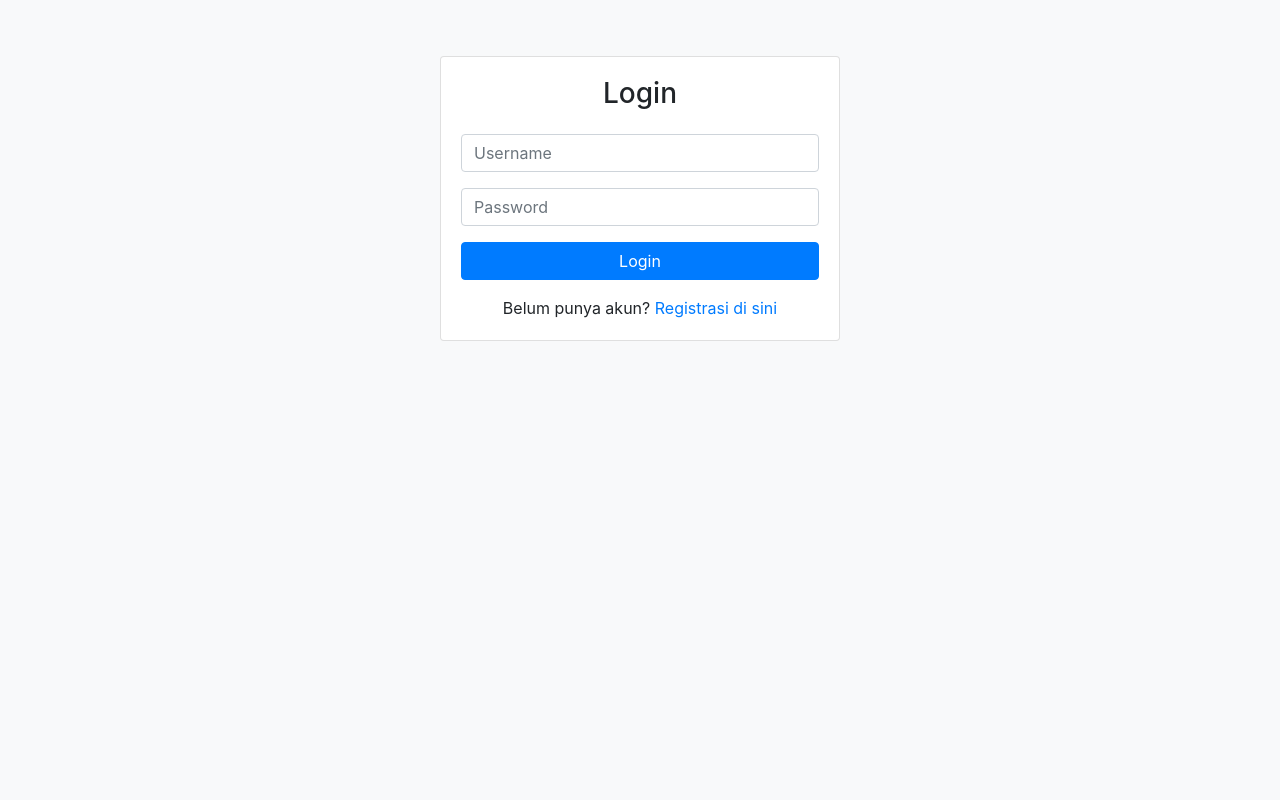
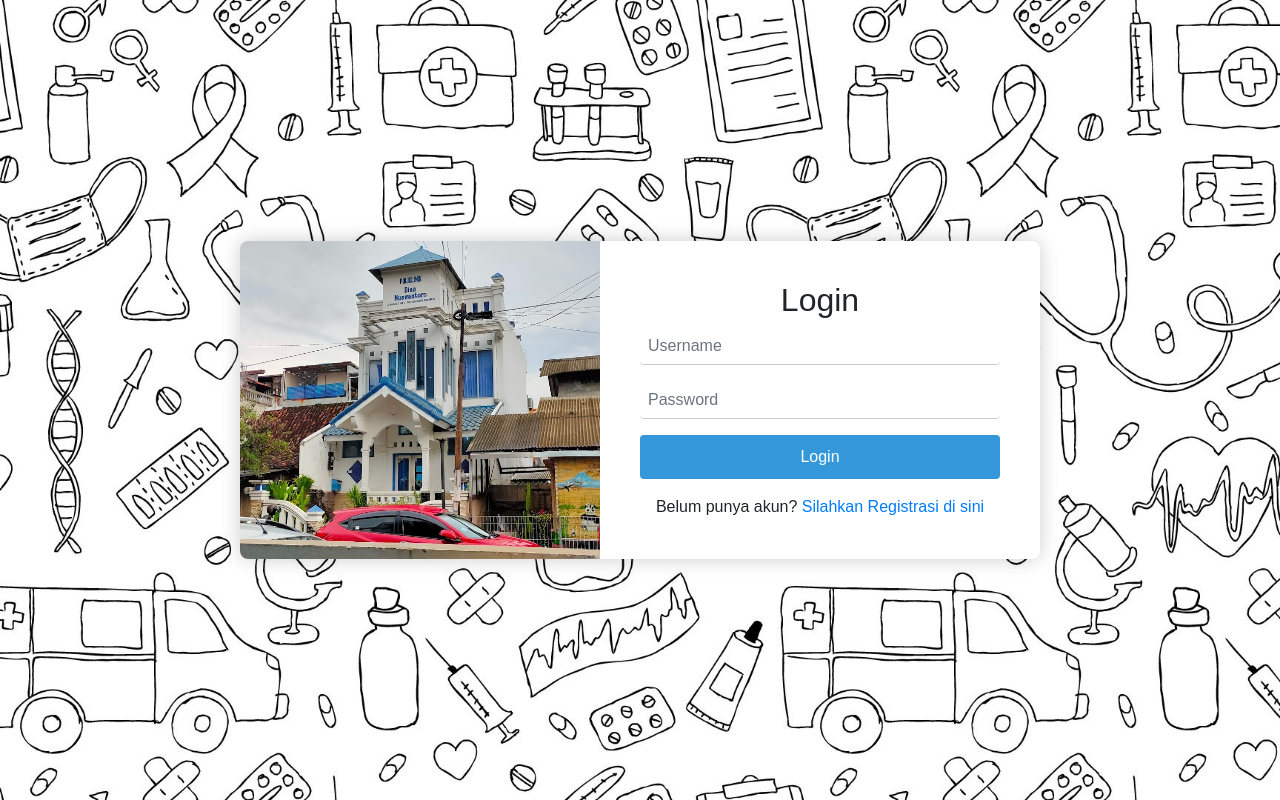
Before and after one commit to DwikiKhd/PoliklinikWebDevBK, a PHP site: page /login.php in a window 1280 px wide. Run offline with PHP 8.4, Linux system fonts and the light colour scheme; some libraries are stand-ins or nearby versions.

Commit message:
first commit

```diff
--- a/dashboard/dashboard_admin.php
+++ b/dashboard/dashboard_admin.php
@@ -66,7 +66,7 @@ $role = 'admin';
             </div>
             <!-- Default to the left -->
             <strong>Copyright &copy; 2014-2021 <a href="https://adminlte.io">AdminLTE.io</a>.</strong>
-            Bill's Poliklinik.
+            Dwiki's Poliklinik.
         </footer>
     </div>
     <!-- ./wrapper -->
--- a/login.php
+++ b/login.php
@@ -7,21 +7,96 @@
     <!-- Tambahan CSS -->
     <style>
         body {
-            background-color: #f8f9fa;
+            font-family: Arial, sans-serif;
+            margin: 0;
+            display: flex;
+            align-items: center;
+            justify-content: center;
+            height: 100vh;
+            background-color: #f4f4f4;
+            background-image: url('assets/images/bglogin.jpg'); /* Ganti dengan path gambar yang diinginkan */
+            background-size: cover;
+            background-position: center;
         }
-        .login-box {
-            margin: 5% auto;
-            width: 400px;
+
+        .login-container {
+            display: flex;
+            max-width: 800px; /* Ubah max-width sesuai kebutuhan */
+            background-color: #fff;
+            border-radius: 8px;
+            overflow: hidden;
+            box-shadow: 0 0 20px rgba(0, 0, 0, 0.2);
+        }
+
+        .left-container {
+            flex: 1;
+            overflow: hidden;
+        }
+
+        .left-container img {
+            width: 100%;
+            height: 100%;
+            object-fit: cover;
+        }
+
+        .right-container {
+            flex: 1;
+            padding: 40px; /* Menambahkan padding untuk memperbesar area formulir */
+        }
+
+        .login-form {
+            max-width: 400px; /* Sesuaikan dengan kebutuhan */
+            margin: 0 auto;
+        }
+
+        .login-form h2 {
+            text-align: center; /* Tengahkan judul */
+        }
+
+        .login-form label {
+            display: block;
+            margin-bottom: 8px;
+        }
+
+        .login-form input {
+            width: 100%;
+            padding: 8px;
+            margin-bottom: 16px;
+            border: none; /* Hapus border */
+            border-bottom: 1px solid #ccc; /* Tambahkan garis bawah */
+            outline: none; /* Hapus outline */
+        }
+
+        .login-form button {
+            width: 100%;
+            padding: 10px;
+            background-color: #3498db;
+            color: #fff;
+            border: none;
+            border-radius: 4px;
+            cursor: pointer;
+        }
+
+        .register-link {
+            text-align: center;
+            margin-top: 10px;
+        }
+
+        .register-link a {
+            color: #3498db;
+            text-decoration: none;
         }
     </style>
 </head>
 <body>
-    <div class="container">
-        <div class="login-box">
-            <div class="card">
-                <div class="card-body">
-                    <h3 class="text-center mb-4">Login</h3>
-                    <form id="loginForm">
+<div class="login-container">
+        <div class="left-container">
+            <img src="assets/images/poliklinik.jpg" alt="Login Image">
+        </div>
+        <div class="right-container">
+            <div class="login-form">
+                <h2>Login</h2>
+                <form id="loginForm">
                         <div class="form-group">
                             <input type="text" class="form-control" placeholder="Username" name="username" id="username" required>
                         </div>
@@ -32,7 +107,8 @@
                             <button type="button" class="btn btn-primary btn-block" onclick="loginUser()">Login</button>
                         </div>
                     </form>
-                    <p class="text-center mt-3 mb-0">Belum punya akun? <a href="register.php">Registrasi di sini</a></p>
+                        <p class="text-center mt-3 mb-0">Belum punya akun? <a href="register.php">Silahkan Registrasi di sini</a></p>
+                    </div>
                 </div>
             </div>
         </div>
```
Also changed, not shown: register.php (+87 -9 lines), assets/images/bglogin.jpg (added), assets/images/poliklinik.jpg (added).
